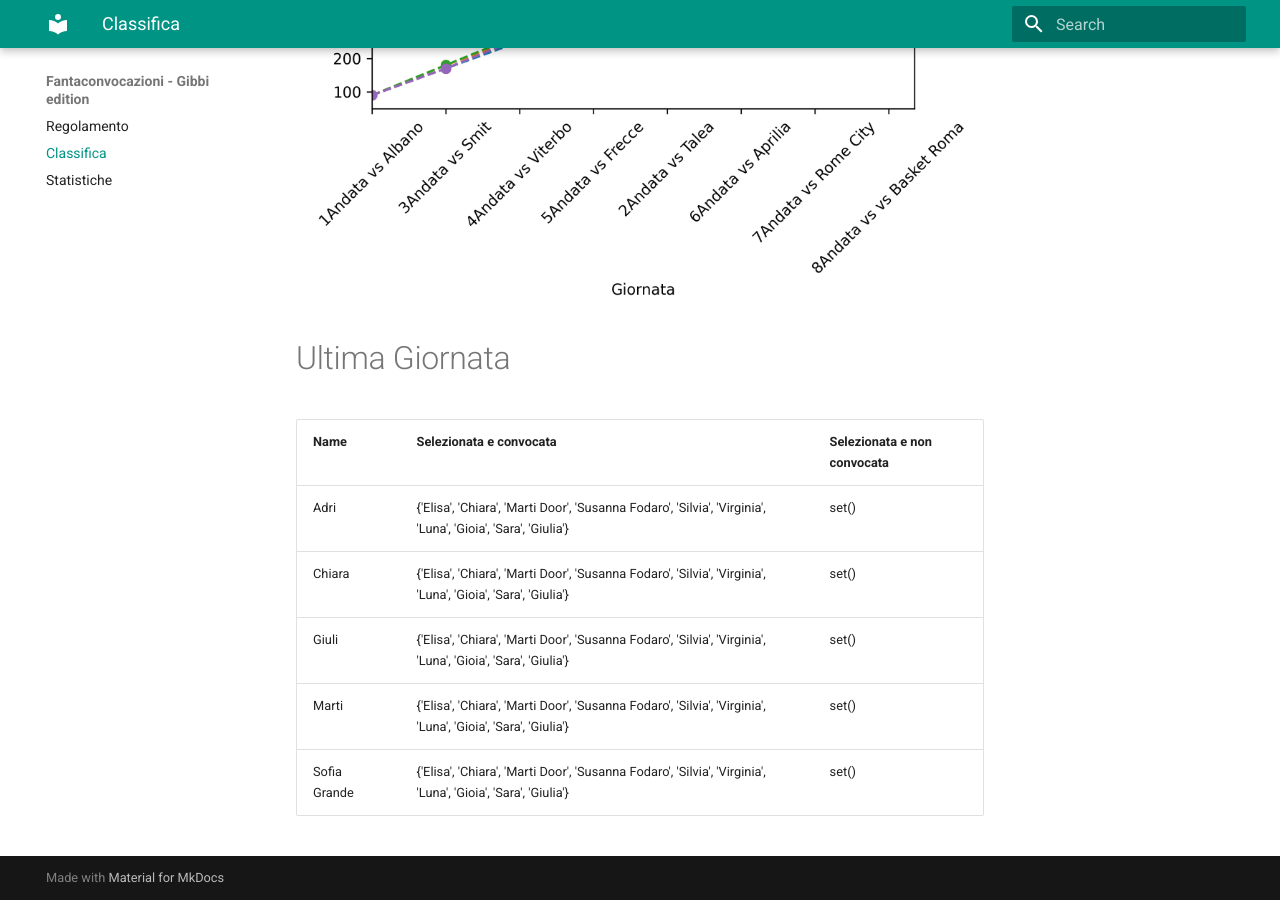
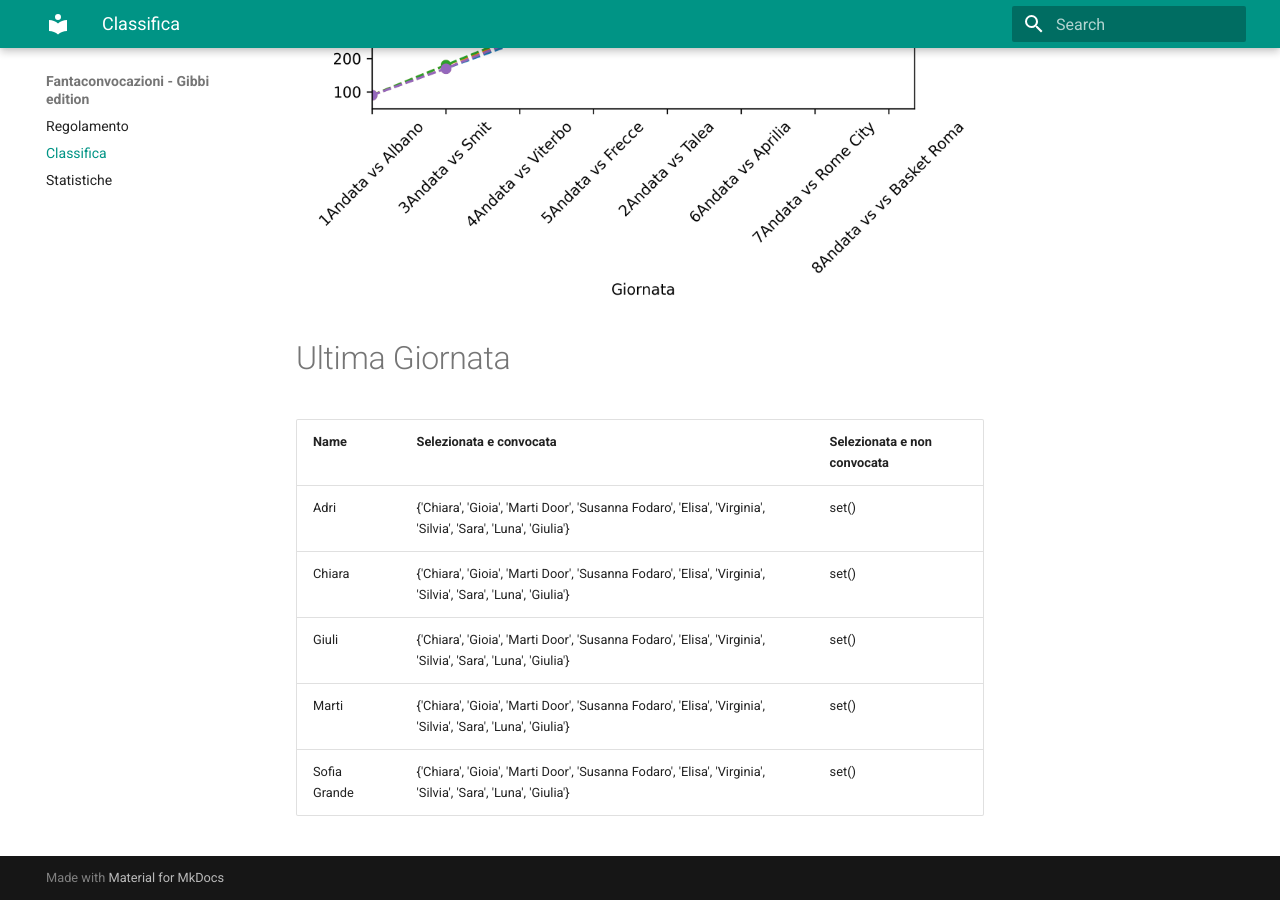
Before and after one commit to martinig94/fantagibbi, an MkDocs documentation site: the page built from docs/Classifica.md, in a window 1280 px wide and 900 px high, scrolled down 810 px. Built offline with MkDocs 1.6.1 and Material for MkDocs 9.7.7, drawn with Linux system fonts in a browser that asks for light colours.

Commit message:
Auto-update from main.py

```diff
--- a/docs/Classifica.md
+++ b/docs/Classifica.md
@@ -18,9 +18,9 @@
 <!-- START_TABLE CORRECT -->
 | Name         | Selezionata e convocata                                                                                      | Selezionata e non convocata   |
 |:-------------|:-------------------------------------------------------------------------------------------------------------|:------------------------------|
-| Adri         | {'Elisa', 'Chiara', 'Marti Door', 'Susanna Fodaro', 'Silvia', 'Virginia', 'Luna', 'Gioia', 'Sara', 'Giulia'} | set()                         |
-| Chiara       | {'Elisa', 'Chiara', 'Marti Door', 'Susanna Fodaro', 'Silvia', 'Virginia', 'Luna', 'Gioia', 'Sara', 'Giulia'} | set()                         |
-| Giuli        | {'Elisa', 'Chiara', 'Marti Door', 'Susanna Fodaro', 'Silvia', 'Virginia', 'Luna', 'Gioia', 'Sara', 'Giulia'} | set()                         |
-| Marti        | {'Elisa', 'Chiara', 'Marti Door', 'Susanna Fodaro', 'Silvia', 'Virginia', 'Luna', 'Gioia', 'Sara', 'Giulia'} | set()                         |
-| Sofia Grande | {'Elisa', 'Chiara', 'Marti Door', 'Susanna Fodaro', 'Silvia', 'Virginia', 'Luna', 'Gioia', 'Sara', 'Giulia'} | set()                         |
+| Adri         | {'Chiara', 'Gioia', 'Marti Door', 'Susanna Fodaro', 'Elisa', 'Virginia', 'Silvia', 'Sara', 'Luna', 'Giulia'} | set()                         |
+| Chiara       | {'Chiara', 'Gioia', 'Marti Door', 'Susanna Fodaro', 'Elisa', 'Virginia', 'Silvia', 'Sara', 'Luna', 'Giulia'} | set()                         |
+| Giuli        | {'Chiara', 'Gioia', 'Marti Door', 'Susanna Fodaro', 'Elisa', 'Virginia', 'Silvia', 'Sara', 'Luna', 'Giulia'} | set()                         |
+| Marti        | {'Chiara', 'Gioia', 'Marti Door', 'Susanna Fodaro', 'Elisa', 'Virginia', 'Silvia', 'Sara', 'Luna', 'Giulia'} | set()                         |
+| Sofia Grande | {'Chiara', 'Gioia', 'Marti Door', 'Susanna Fodaro', 'Elisa', 'Virginia', 'Silvia', 'Sara', 'Luna', 'Giulia'} | set()                         |
 <!-- END_TABLE CORRECT -->
```
